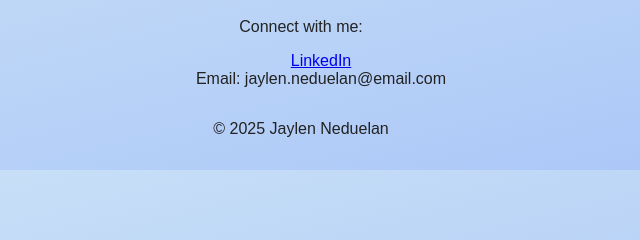
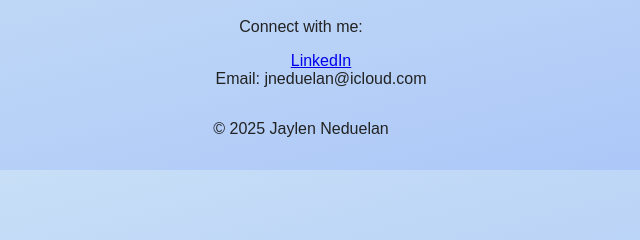
Before and after one commit to jneduelan/portfolio-website-CSCE3420, a plain HTML site: page contact.html in a window 1280 px wide. Shown: the part 154-394 px from the top of the page, 339-979 px from the left. Drawn offline with Linux system fonts and the light colour scheme.

Commit message:
Update contact.html

```diff
--- a/contact.html
+++ b/contact.html
@@ -19,7 +19,7 @@
     <p>Connect with me:</p>
     <ul>
       <li><a href="https://www.linkedin.com/in/jaylen-neduelan/" target="_blank">LinkedIn</a></li>
-      <li>Email: jaylen.neduelan@email.com</li>
+      <li>Email: jneduelan@icloud.com</li>
     </ul>
   </main>
   <footer>
```
